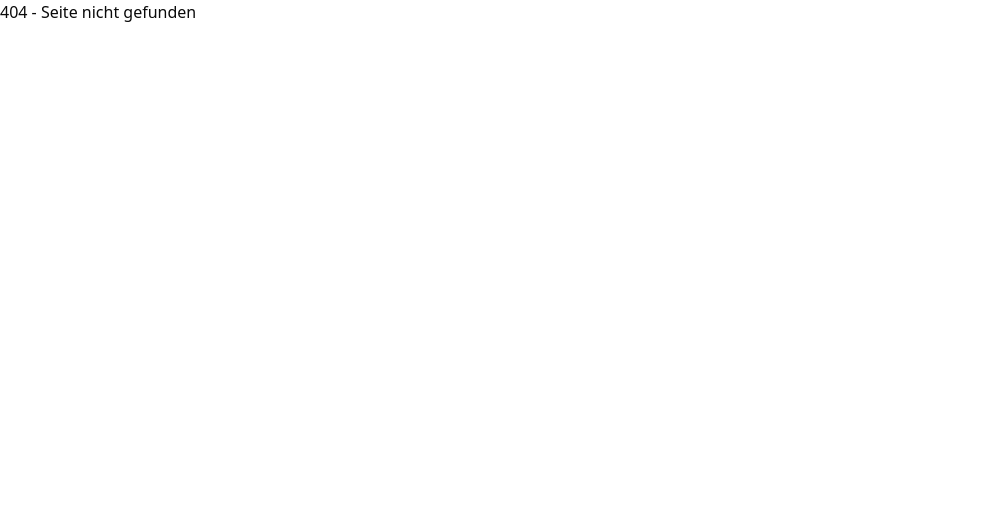
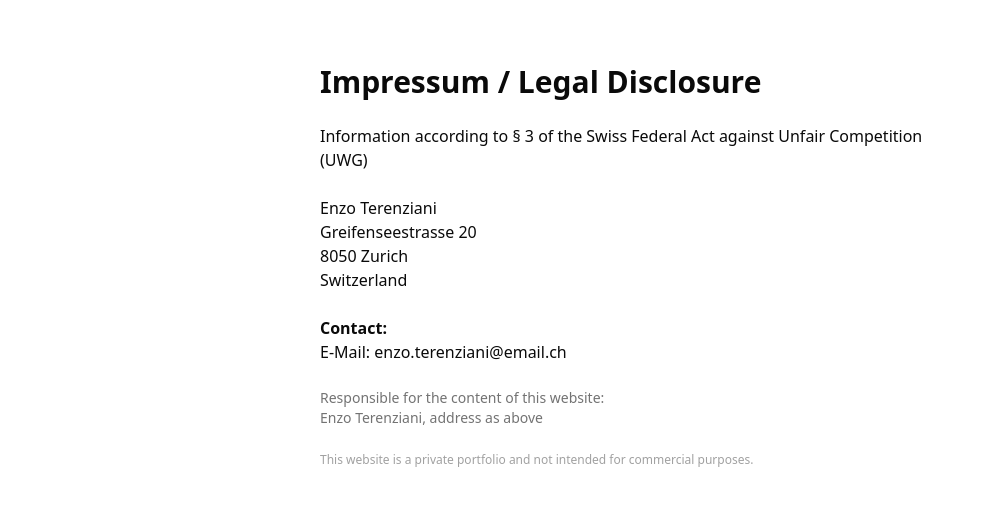
Before and after one commit to im23b-terenzianie/portfolio, a Next.js app: page /impressum in a window 1280 px wide. Before the commit this address had no page. Shown: the top 506 px of the page, without its empty margins (0-984 px from the left). Built offline with nearby package versions, Linux system fonts and the light colour scheme.

Commit message:
tried to solve problem with the picture

```diff
--- a/app/datenschutz/page.tsx
+++ /dev/null
@@ -1,3 +0,0 @@
-export default function Datenschutz() {
-    return <h1>404 - Seite nicht gefunden</h1>;
-}
--- a/app/impressum/page.tsx
+++ b/app/impressum/page.tsx
@@ -1,3 +1,27 @@
 export default function Impressum() {
-    return <h1>404 - Seite nicht gefunden</h1>;
+    return (
+        <main className="max-w-2xl mx-auto py-16 px-4">
+            <h1 className="text-3xl font-bold mb-6">Impressum / Legal Disclosure</h1>
+            <p>
+                Information according to § 3 of the Swiss Federal Act against Unfair Competition (UWG)
+                <br /><br />
+                Enzo Terenziani<br />
+                Greifenseestrasse 20<br />
+                8050 Zurich<br />
+                Switzerland
+            </p>
+            <p className="mt-6">
+                <strong>Contact:</strong>
+                <br />
+                E-Mail: enzo.terenziani@email.ch
+            </p>
+            <p className="mt-6 text-sm text-neutral-500">
+                Responsible for the content of this website:<br />
+                Enzo Terenziani, address as above
+            </p>
+            <p className="mt-6 text-xs text-neutral-400">
+                This website is a private portfolio and not intended for commercial purposes.
+            </p>
+        </main>
+    );
 }
--- a/components/footer.tsx
+++ b/components/footer.tsx
@@ -42,11 +42,6 @@ const Footer = () => {
               <li>
                 <Link href="/impressum" className="text-neutral-600 dark:text-neutral-400 hover:text-neutral-900 dark:hover:text-white transition-colors">
                   Impressum
-                </Link>
-              </li>
-              <li>
-                <Link href="/datenschutz" className="text-neutral-600 dark:text-neutral-400 hover:text-neutral-900 dark:hover:text-white transition-colors">
-                  Datenschutz
                 </Link>
               </li>
             </ul>
```
